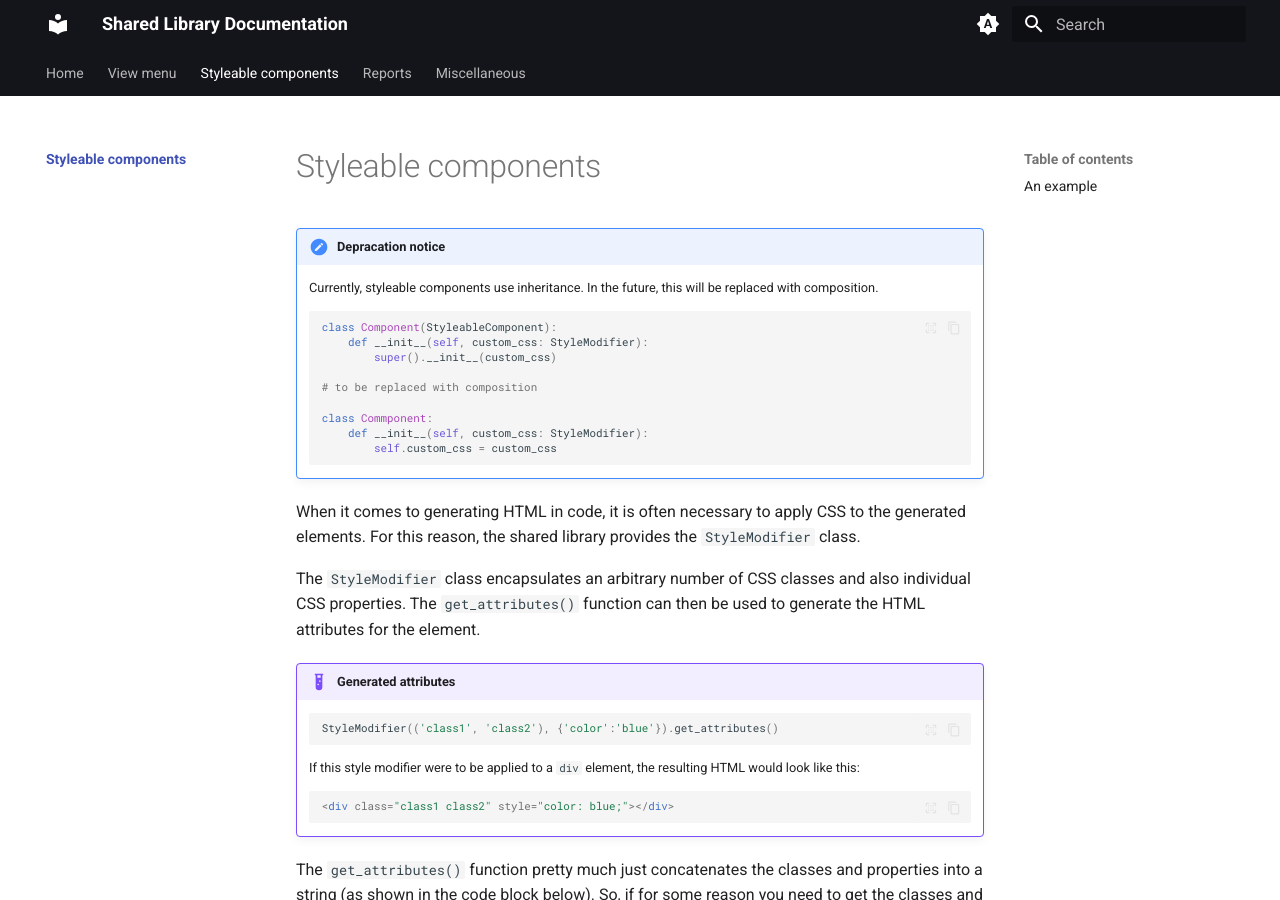
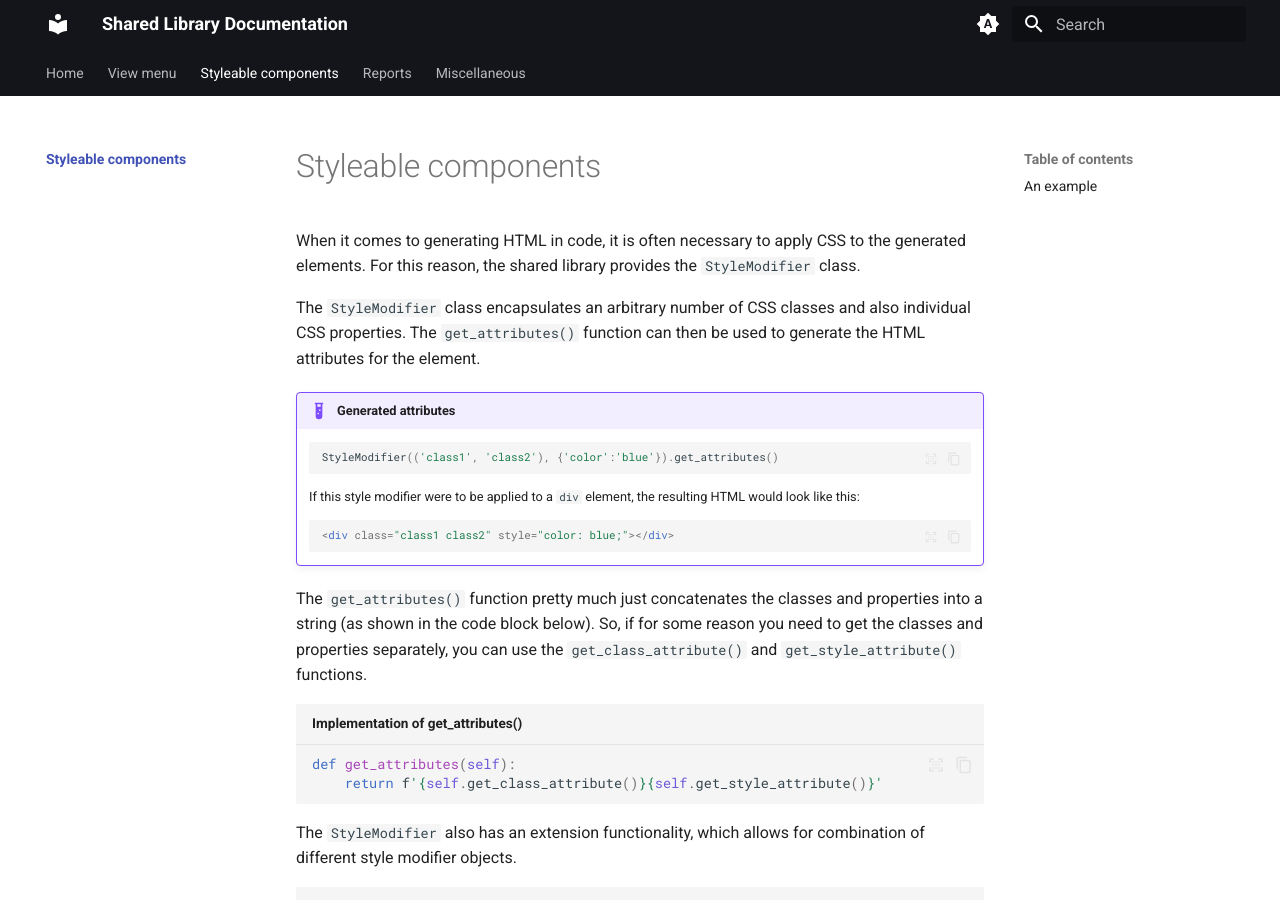
Before and after one commit to Pzdrs/asbd-docs, an MkDocs documentation site: the page built from docs/styleable-components/index.md, in a window 1280 px wide and 900 px high. Built offline with MkDocs 1.6.1 and Material for MkDocs 9.7.7, drawn with Linux system fonts in a browser that asks for light colours.

Commit message:
removed: deprecation notice in styleable components

````diff
--- a/docs/styleable-components/index.md
+++ b/docs/styleable-components/index.md
@@ -2,21 +2,6 @@
 title: Styleable components
 description: Styleable components
 ---
-
-!!! note "Depracation notice"
-    Currently, styleable components use inheritance. In the future, this will be replaced with composition.
-
-    ```Python
-    class Component(StyleableComponent):
-        def __init__(self, custom_css: StyleModifier):
-            super().__init__(custom_css)
-
-    # to be replaced with composition
-
-    class Commponent:
-        def __init__(self, custom_css: StyleModifier):
-            self.custom_css = custom_css
-    ```
 
 When it comes to generating HTML in code, it is often necessary to apply CSS to the generated elements. For this reason, the shared library provides the `StyleModifier` class.
 
````
